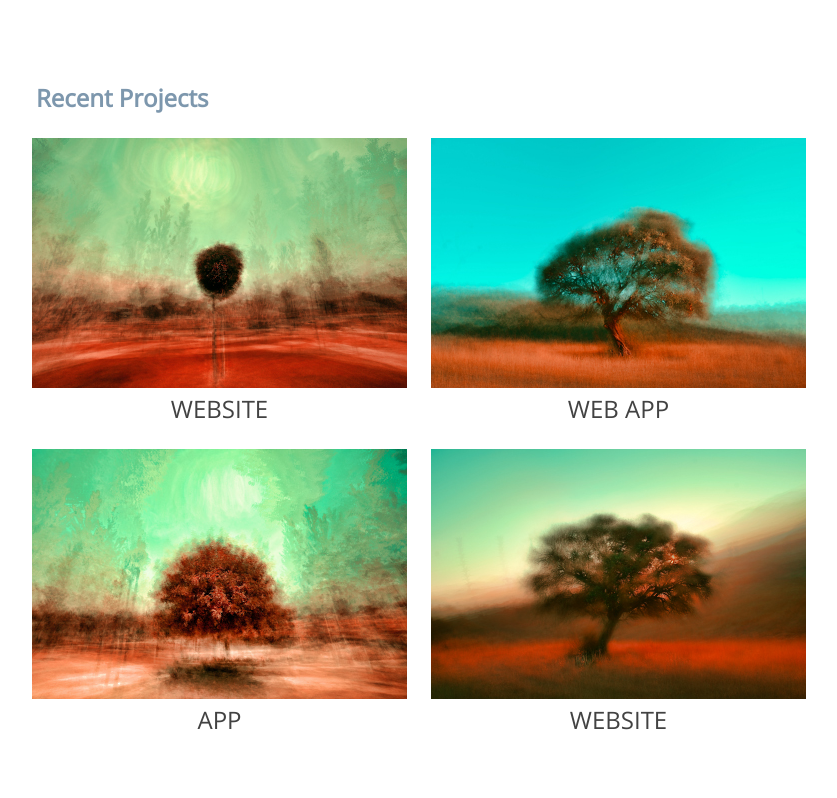
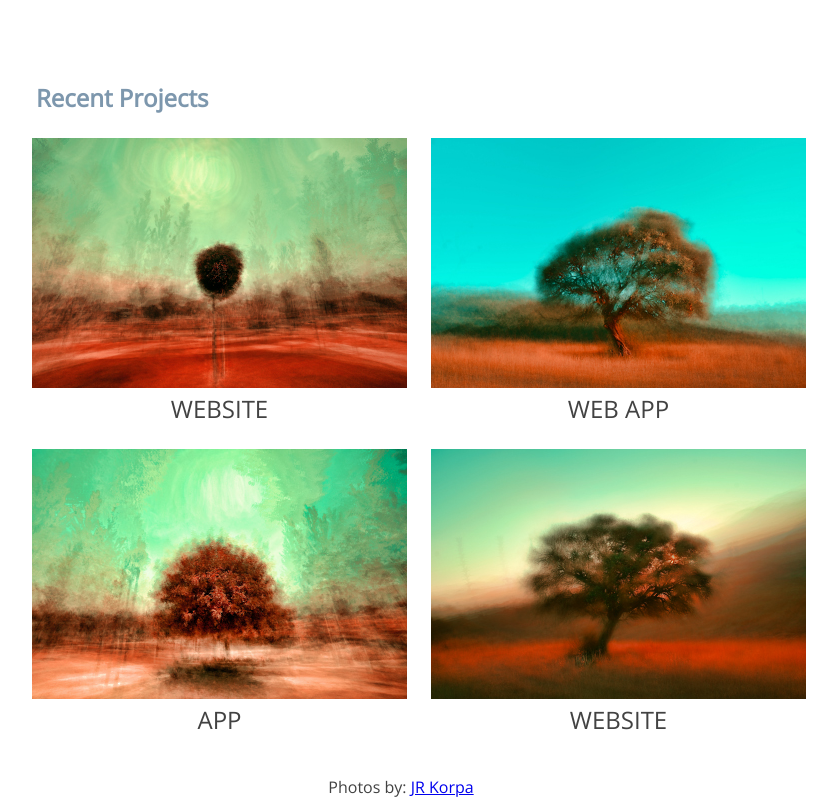
Before and after one commit to felipegontijo/portfolio, a plain HTML site: page index.html in a window 1280 px wide. Shown: the part 457-1255 px from the top of the page, without its empty margins (239-1076 px from the left). Before the commit the page ends 1217 px from the top, so only its background shows below. Drawn offline with nearby package versions, Linux system fonts and the light colour scheme.

Commit message:
added photo credit

```diff
--- a/css/style.css
+++ b/css/style.css
@@ -84,3 +84,10 @@ header, footer, section, div {
     margin-bottom: 1em;
     color: #7d97ad;
 }
+
+.photo-credit {
+    font-family: 'Open Sans';
+    font-size: 16px;
+    text-align: center;
+    margin-bottom: 1em;
+}
--- a/index.html
+++ b/index.html
@@ -109,7 +109,9 @@
                     </li>
                 </ul>
             </section>
-
+            <section class="photo-credit">
+                <p>Photos by: <a href="https://unsplash.com/@korpa">JR Korpa</a></p>
+            </section>
         </section>
 
     </main>
```
